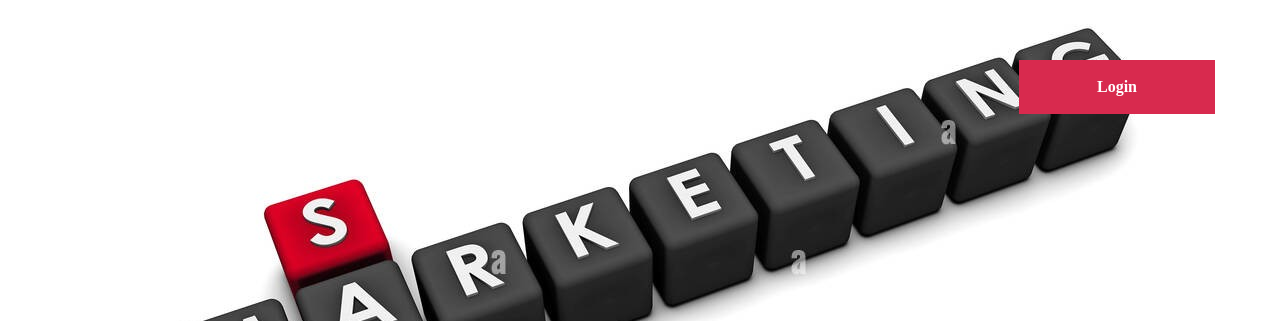
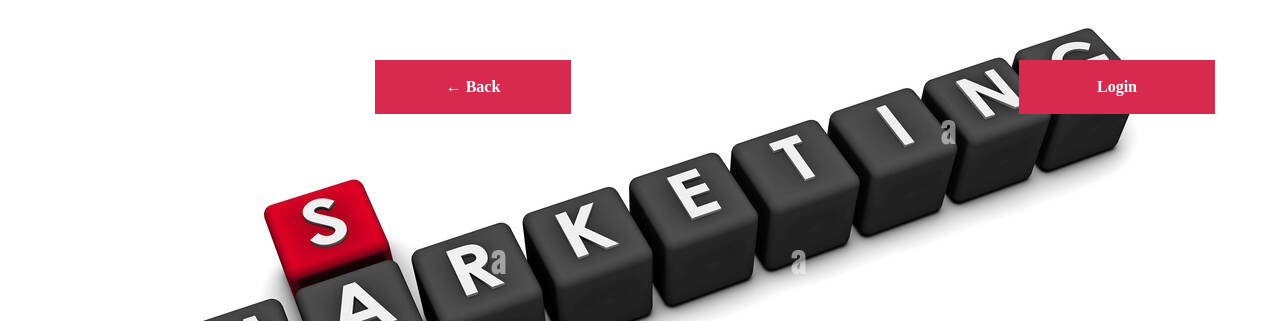
Before and after one commit to contactus-moni/aviyamagnus, a plain HTML site: page courses/marketing-sales.html in a window 1280 px wide. Shown: the top 321 px of the page. Drawn offline with Linux system fonts and the light colour scheme; files whose address does not match are found by name; a web font is replaced by a local one.

Commit message:
Update marketing-sales.html

```diff
--- a/courses/marketing-sales.html
+++ b/courses/marketing-sales.html
@@ -33,10 +33,13 @@
             <i class="fa fa-bars"></i>
           </div>
         </div>
-        <div class="col-lg-9 col-md-9" style="color: black;">
+        <div class="col-lg-9 col-md-9">
           <a href="../login-options.html" class="site-btn header-btn">Login</a>
           <nav class="main-menu">
             </ul>
+            <div class="col-lg-9 col-md-9 d-flex align-items-center">
+  <!-- Back Button -->
+  <a href="../index.html" class="site-btn header-btn me-3">← Back</a>
           </nav>
         </div>
       </div>
```
